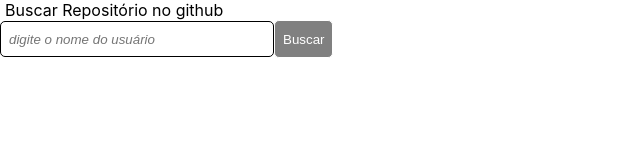
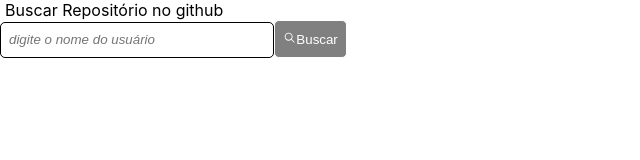
Before and after one commit to iigorfelipe/igor-desafio-react, a React (Create React App) app: page / in a window 1280 px wide. Shown: the top 160 px of the page, without its empty margins (0-640 px from the left). Built offline with nearby package versions, Linux system fonts and the light colour scheme.

Commit message:
feat: add search icon in SeatchButton

```diff
--- a/src/components/SearchButton.jsx
+++ b/src/components/SearchButton.jsx
@@ -3,6 +3,7 @@
 import getStar from "../apis/github/request/getStars";
 import GithubContext from "../providers/GithubContext";
 import getRepository from "../apis/github/request/getRepository";
+import { IoIosSearch } from "react-icons/io";
 import { useNavigate } from "react-router-dom";
 import "../css/search.css";
 
@@ -30,6 +31,9 @@
       className="search-button"
       onClick={() => saveUsersInformation(searchInputValue)}
     >
+      <span className="icon-search-btn">
+        <IoIosSearch />
+      </span>
       Buscar
     </button>
   );
```
